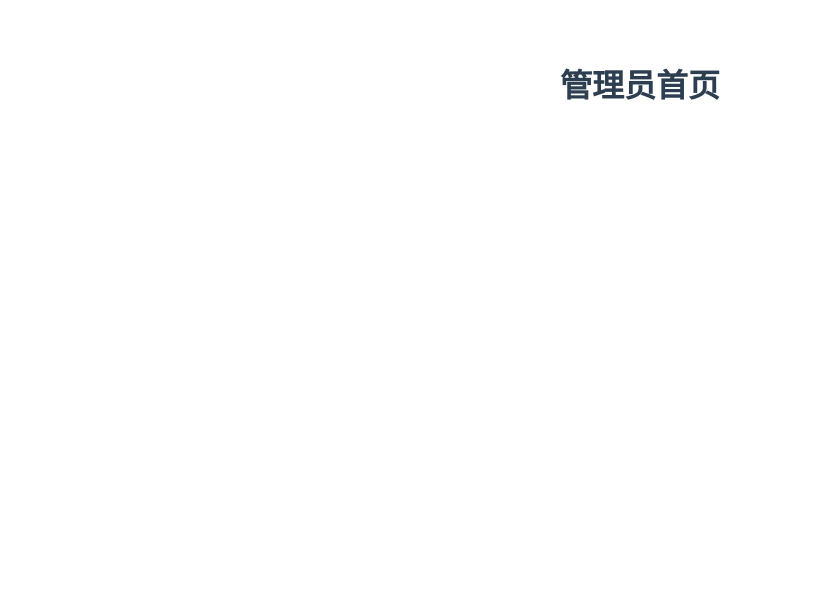
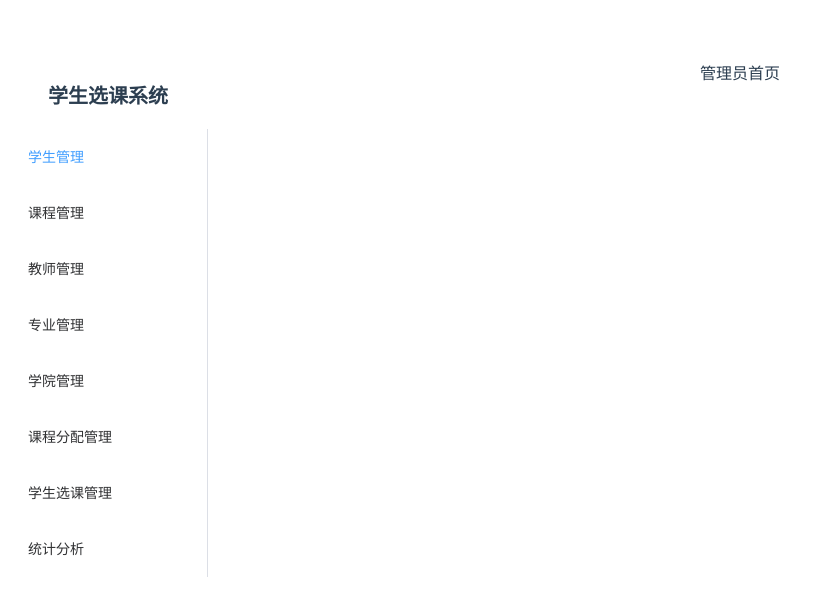
Before and after one commit to chenzhan20050128/Student-Course-Registration-System, a Vue app in the folder frontend/: page /admin-home in a window 1280 px wide. Shown: the top 616 px of the page, without its empty margins (0-814 px from the left). Built offline with nearby package versions, Linux system fonts and the light colour scheme.

Commit message:
引入了ElementUI

```diff
--- a/frontend/package.json
+++ b/frontend/package.json
@@ -11,7 +11,10 @@
     "type-check": "vue-tsc --build --force"
   },
   "dependencies": {
-    "vue": "^3.5.12"
+    "axios": "^1.7.9",
+    "element-plus": "^2.9.0",
+    "vue": "^3.5.12",
+    "vue-router": "^4.5.0"
   },
   "devDependencies": {
     "@tsconfig/node22": "^22.0.0",
--- a/frontend/src/main.ts
+++ b/frontend/src/main.ts
@@ -4,7 +4,11 @@ import { createApp } from 'vue';
 import App from './views/App.vue';
 import router from './router';
 import axios from './http';
+// 引入 Element Plus
+import ElementPlus from 'element-plus';
+import 'element-plus/dist/index.css';
 
 const app = createApp(App);
 app.config.globalProperties.$http = axios;
 app.use(router).mount('#app');
+app.use(ElementPlus);
--- a/frontend/src/views/AdminHome.vue
+++ b/frontend/src/views/AdminHome.vue
@@ -1,16 +1,55 @@
 <template>
-    <div>
-      <h1>管理员首页</h1>
-      <!-- 管理员首页内容 -->
+  <div id="admin-home">
+    <el-container>
+      <!-- 侧边栏 -->
+      <el-aside width="200px">
+        <div class="logo">学生选课系统</div>
+        <el-menu
+          default-active="student-management"
+          @select="handleSelect"
+          router
+        >
+          <el-menu-item index="student-management">学生管理</el-menu-item>
+          <el-menu-item index="course-management">课程管理</el-menu-item>
+          <el-menu-item index="teacher-management">教师管理</el-menu-item>
+          <el-menu-item index="major-management">专业管理</el-menu-item>
+          <el-menu-item index="college-management">学院管理</el-menu-item>
+          <el-menu-item index="course-allocation">课程分配管理</el-menu-item>
+          <el-menu-item index="student-course-selection">学生选课管理</el-menu-item>
+          <el-menu-item index="statistics-analysis">统计分析</el-menu-item>
+        </el-menu>
+      </el-aside>
+
+      <!-- 内容区域 -->
+      <el-container>
+        <el-header>管理员首页</el-header>
+        <el-main>
+          <router-view></router-view>
+        </el-main>
+      </el-container>
+    </el-container>
   </div>
 </template>
 
 <script>
 export default {
-    name: 'AdminHome'
+  name: 'AdminHome',
+  methods: {
+    handleSelect(key, keyPath) {
+      console.log('选择了菜单项：', key);
+    },
+  },
 };
 </script>
 
 <style scoped>
-  /* 添加一些样式 */
+#admin-home {
+  height: 100vh;
+}
+.logo {
+  text-align: center;
+  font-size: 20px;
+  font-weight: bold;
+  padding: 20px 0;
+}
 </style>
```
Also changed, not shown: 2 other files (tests, documents, lock files or other folders). Lines whose indentation alone changed are shown as unchanged.
